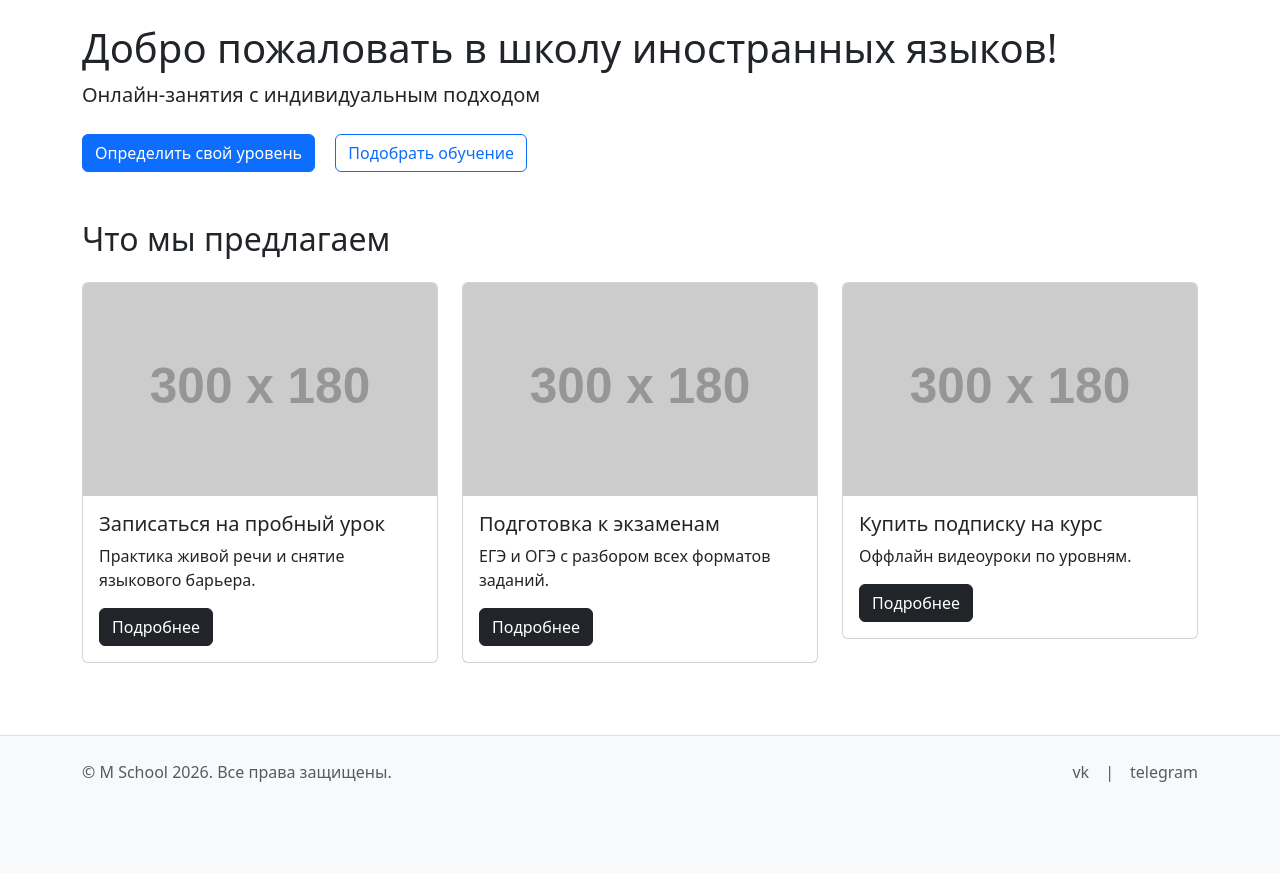
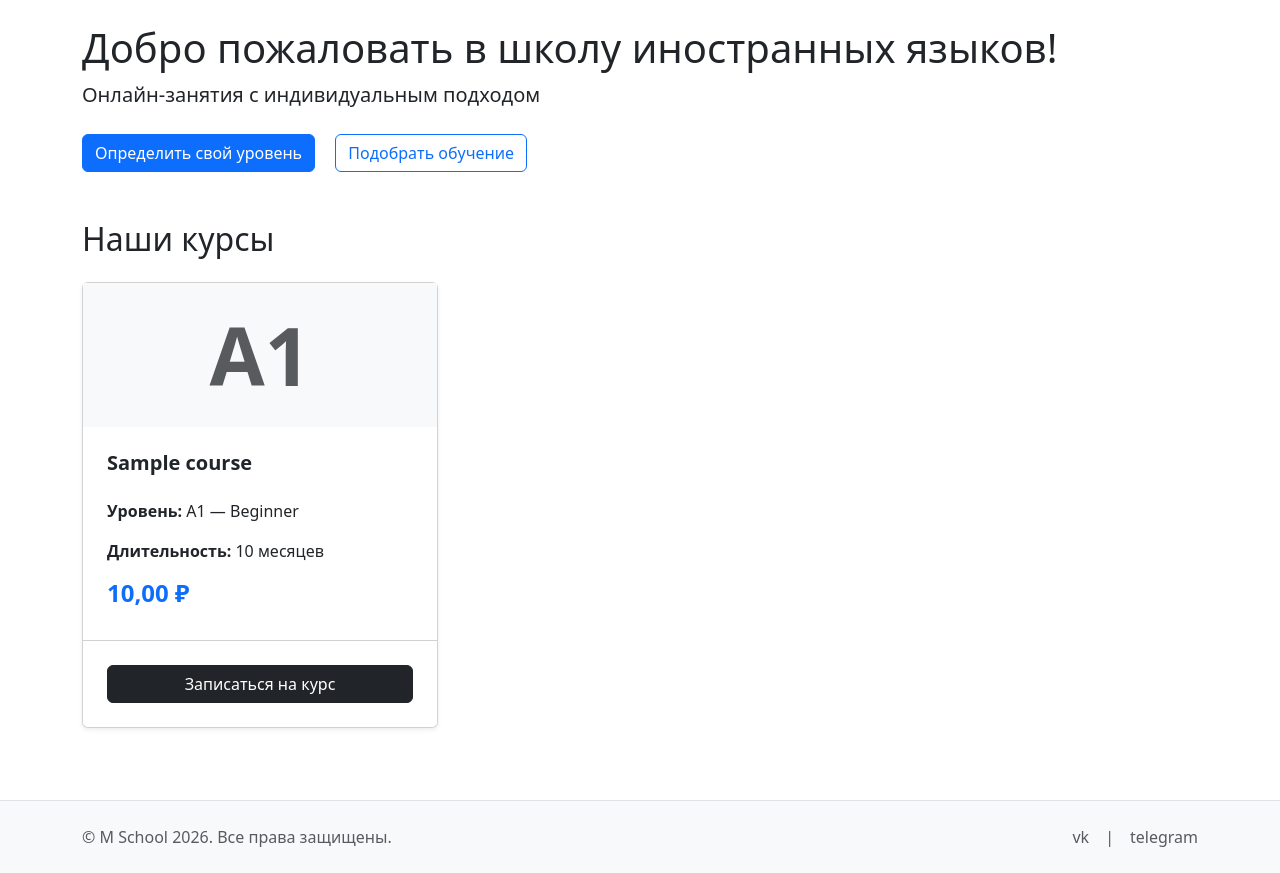
Before and after one commit to Combir/first-web-project, a Django app: page / in a window 1280 px wide. Shown: the part 56-929 px from the top of the page. Before the commit the page ends 838 px from the top, so only its background shows below. Run offline with Django 5.2, Linux system fonts and the light colour scheme; tables that the repository leaves empty hold one stand-in row (values such as "Sample post"); grey boxes labelled with a size stand in for pictures from a placeholder-image service; some libraries are stand-ins or nearby versions.

Commit message:
Task 6 ready.

```diff
--- a/pages/templates/pages/index.html
+++ b/pages/templates/pages/index.html
@@ -4,49 +4,53 @@
 
 {% block content %}
 
-    <!-- Hero-section -->
     <h1>{{ welcome_message }}</h1>
     <p class="lead">Онлайн-занятия с индивидуальным подходом</p>
+
     <div class="my-4">
         <a href="#" class="btn btn-primary me-3">Определить свой уровень</a>
         <a href="#" class="btn btn-outline-primary">Подобрать обучение</a>
     </div>
 
-    <h2 class="mt-5">Что мы предлагаем</h2>
+    <h2 class="mt-5">Наши курсы</h2>
+
     <div class="row mt-4">
-        <!-- Карточка 1 -->
-        <div class="col-md-4">
-            <div class="card mb-4">
-                <img src="https://placehold.co/300x180" class="card-img-top" alt="Разговорный">
-                <div class="card-body">
-                    <h5 class="card-title">Записаться на пробный урок</h5>
-                    <p class="card-text">Практика живой речи и снятие языкового барьера.</p>
-                    <a href="#" class="btn btn-dark">Подробнее</a>
+        {% for course in courses %}
+            <div class="col-md-4 mb-4">
+                <div class="card h-100 shadow-sm">
+                    <div class="bg-light py-4 text-center">
+                        <h1 class="display-1 fw-bold text-muted mb-0">
+                            {{ course.level }}
+                        </h1>
+                    </div>
+
+                    <div class="card-body p-4">
+                        <h5 class="card-title fw-bold">{{ course.title }}</h5>
+
+                        <p class="card-text text-muted mt-3">
+
+                        </p>
+
+                        <div class="mt-4">
+                            <p><strong>Уровень:</strong> {{ course.get_level_display }}</p>
+                            <p><strong>Длительность:</strong> {{ course.duration_months }} месяцев</p>
+                            <h4 class="text-primary fw-bold mt-3">{{ course.price }} ₽</h4>
+                        </div>
+                    </div>
+
+                    <div class="card-footer bg-white p-4">
+                        <a href="#" class="btn btn-dark w-100">Записаться на курс</a>
+                    </div>
                 </div>
             </div>
-        </div>
-        <!-- Карточка 2 -->
-        <div class="col-md-4">
-            <div class="card mb-4">
-                <img src="https://placehold.co/300x180" class="card-img-top" alt="Экзамены">
-                <div class="card-body">
-                    <h5 class="card-title">Подготовка к экзаменам</h5>
-                    <p class="card-text">ЕГЭ и ОГЭ с разбором всех форматов заданий.</p>
-                    <a href="#" class="btn btn-dark">Подробнее</a>
+        {% empty %}
+            <div class="col-12">
+                <div class="alert alert-info text-center py-5">
+                    <h4>К сожалению, курсов пока нет</h4>
+                    <p>Заходите позже!</p>
                 </div>
             </div>
-        </div>
-        <!-- Карточка 3 -->
-        <div class="col-md-4">
-            <div class="card mb-4">
-                <img src="https://placehold.co/300x180" class="card-img-top" alt="Курсы">
-                <div class="card-body">
-                    <h5 class="card-title">Купить подписку на курс</h5>
-                    <p class="card-text">Оффлайн видеоуроки по уровням.</p>
-                    <a href="#" class="btn btn-dark">Подробнее</a>
-                </div>
-            </div>
-        </div>
+        {% endfor %}
     </div>
 
 {% endblock %}
--- a/pages/urls.py
+++ b/pages/urls.py
@@ -1,5 +1,5 @@
 from django.urls import path
-from ..templates.pages import views
+from . import views
 
 urlpatterns = [
     path('', views.home, name='home'),
--- a/pages/views.py
+++ b/pages/views.py
@@ -1,9 +1,13 @@
 from django.shortcuts import render
+from .models import Course
 
 def index(request):
+    courses = Course.objects.all()
+
     context = {
         'title': 'Главная — M School',
         'welcome_message': 'Добро пожаловать в школу иностранных языков!',
+        'courses': courses,
     }
     return render(request, 'pages/index.html', context)
 
```
Also changed, not shown: 1 other file.
